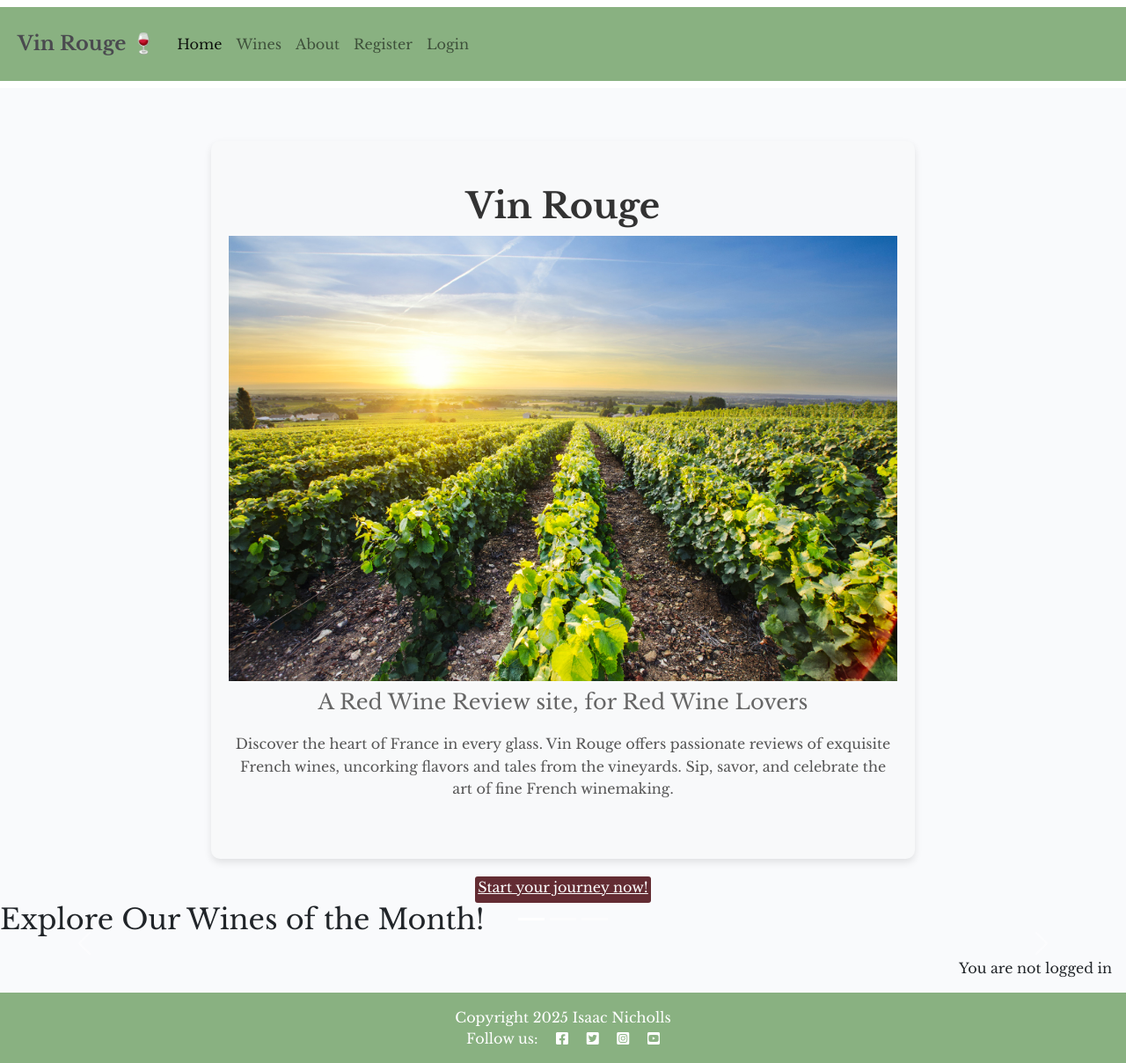
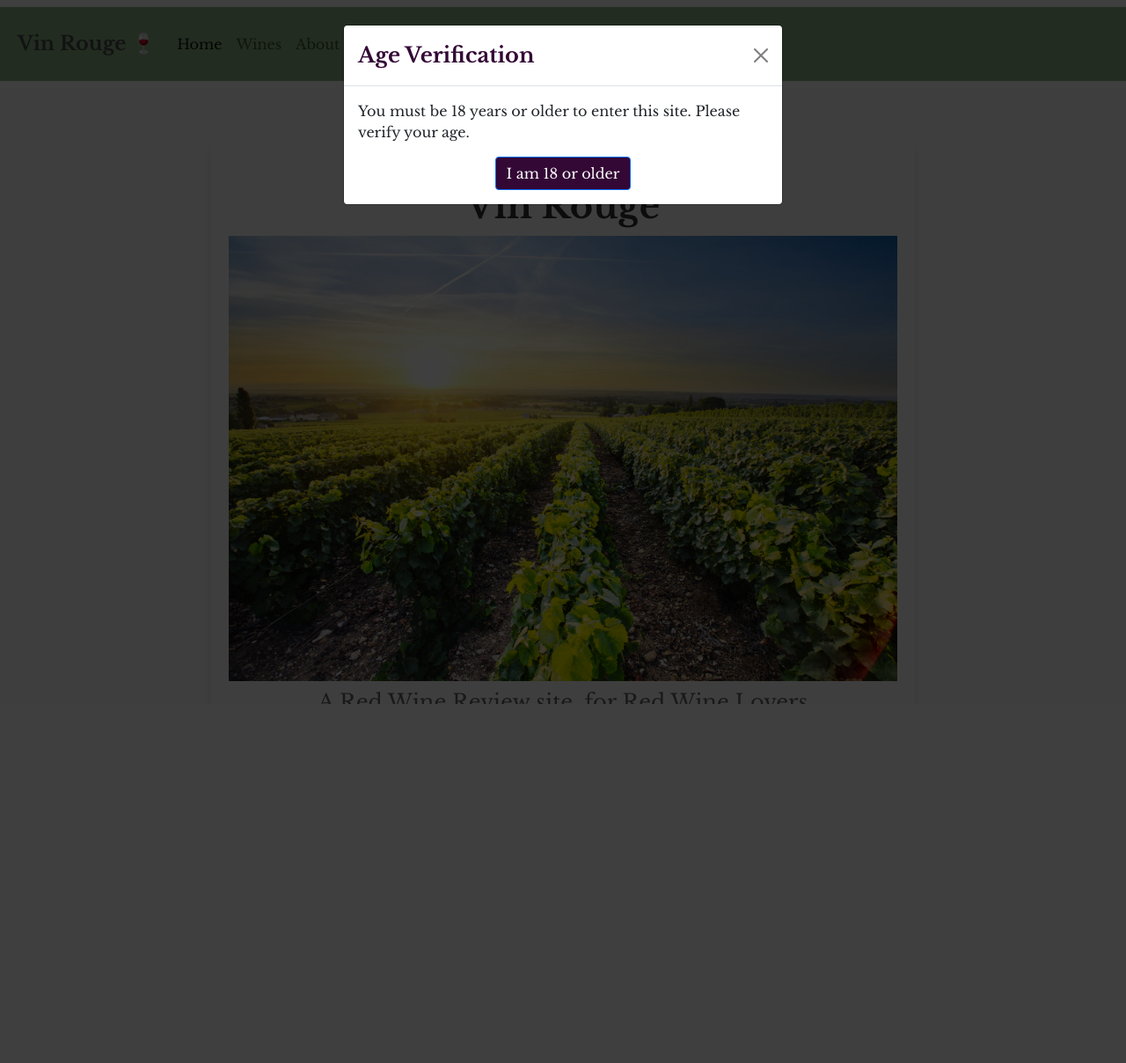
Before and after one commit to IsaacNicholls1/vin-rouge, a Django app: page / in a window 1280 px wide. Shown: the whole page at 88% size. After the commit the page ends 800 px from the top, so only its background shows below. Run offline with Django 4.2, Linux system fonts and the light colour scheme; some libraries are stand-ins or nearby versions.

Commit message:
add age verification modal

```diff
--- a/blog/templates/blog/index.html
+++ b/blog/templates/blog/index.html
@@ -2,15 +2,33 @@
 {% load static %}
 {% block content %}
 
+<!-- Age Verification Modal -->
+<div class="modal fade" id="ageVerificationModal" tabindex="-1" aria-labelledby="ageVerificationModalLabel" aria-hidden="true">
+    <div class="modal-dialog">
+        <div class="modal-content">
+            <div class="modal-header">
+                <h5 class="modal-title" id="ageVerificationModalLabel">Age Verification</h5>
+                <button type="button" class="btn-close" data-bs-dismiss="modal" aria-label="Close"></button>
+            </div>
+            <div class="modal-body">
+                <p>You must be 18 years or older to enter this site. Please verify your age.</p>
+                <button id="confirmAge" class="btn btn-primary">I am 18 or older</button>
+            </div>
+        </div>
+    </div>
+</div>
+
+
 <!-- Content Goes here -->
+
+
 <div class="main_content">
 
     <!-- Hero section with logo and tagline -->
     <div class="index">
         <h1 class="main-title">Vin Rouge</h1>
 
-        <img src="{% static 'images/vineyard.jpg' %}" alt="French vineyard"
-            class="logo">
+        <img src="{% static 'images/vineyard.jpg' %}" alt="French vineyard" class="logo">
         <h3 class="tagline">A Red Wine Review site, for Red Wine Lovers</h3>
 
         <!-- Main description of the app -->
@@ -22,47 +40,74 @@
     </div>
 
     <!-- CTA button to review pages -->
-    <div style="text-align: center; margin-top: 20px;"></div>
+    <div style="text-align: center; margin-top: 50px; margin-bottom: 50px;"></div>
     <a class="btn-signup" href="{% url 'wine_list' %}">Start your journey now!</a>
 </div>
+<br>
 
 
 <!-- Bootstrap Carousel -->
+<div
+    style="width:50%; height:45%; margin: 0 auto; border: 1px solid #ccc; padding: 20px; box-shadow: 0 0 10px rgba(0,0,0,0.1);">
     <h2 class="carousel-title">Explore Our Wines of the Month!</h2>
     <div id="carouselExampleIndicators" class="carousel slide" data-bs-ride="carousel">
         <div class="carousel-indicators">
-          <button type="button" data-bs-target="#carouselExampleIndicators" data-bs-slide-to="0" class="active" aria-current="true" aria-label="Slide 1"></button>
-          <button type="button" data-bs-target="#carouselExampleIndicators" data-bs-slide-to="1" aria-label="Slide 2"></button>
-          <button type="button" data-bs-target="#carouselExampleIndicators" data-bs-slide-to="2" aria-label="Slide 3"></button>
+            <button type="button" data-bs-target="#carouselExampleIndicators" data-bs-slide-to="0" class="active"
+                aria-current="true" aria-label="Slide 1"></button>
+            <button type="button" data-bs-target="#carouselExampleIndicators" data-bs-slide-to="1"
+                aria-label="Slide 2"></button>
+            <button type="button" data-bs-target="#carouselExampleIndicators" data-bs-slide-to="2"
+                aria-label="Slide 3"></button>
         </div>
         <div class="carousel-inner">
             <div class="carousel-item active">
-            <a href="{% url 'wine_detail' slug='chateauneuf-beauscatel' %}">
-                <img src="{{ wine.featured_image.url }}" alt="{{ wine.title }}" class="d-block w-100">
-            </a>
+                <img src="{% static 'images/burgundysketch.png' %}" alt="French vineyard" class="d-block w-100">
+                <div class="carousel-caption d-none d-md-block">
+                    <h5>Burgundy Sketch</h5>
+                </div>
             </div>
             <div class="carousel-item">
-            <a href="{% url 'wine_detail' slug='chateauneuf-beauscatel' %}"></a>
-                <img src="{{ wine.featured_image.url }}" alt="{{ wine.title }}" class="d-block w-100">
-            </a>
+                <img src="{% static 'images/winebottle.webp' %}" alt="French vineyard" class="d-block w-100">
+                <div class="carousel-caption d-none d-md-block">
+                    <h5>Wine Bottle</h5>
+                </div>
             </div>
             <div class="carousel-item">
-            <a href="{% url 'wine_detail' slug='chateauneuf-beauscatel' %}">
-                <img src="{{ wine. }}" alt="{{ wine.title }}" class="d-block w-100">
-            </a>
+                <img src="{% static 'images/redwine.jpg' %}" alt="Wine Image">
+                <div class="carousel-caption d-none d-md-block">
+                    <h5>Red Wine</h5>
                 </div>
             </div>
-        <button class="carousel-control-prev" type="button" data-bs-target="#carouselExampleIndicators" data-bs-slide="prev">
+        </div>
+        <button class="carousel-control-prev" type="button" data-bs-target="#carouselExampleIndicators"
+            data-bs-slide="prev">
             <span class="carousel-control-prev-icon" aria-hidden="true"></span>
             <span class="visually-hidden">Previous</span>
         </button>
-        <button class="carousel-control-next" type="button" data-bs-target="#carouselExampleIndicators" data-bs-slide="next">
+        <button class="carousel-control-next" type="button" data-bs-target="#carouselExampleIndicators"
+            data-bs-slide="next">
             <span class="carousel-control-next-icon" aria-hidden="true"></span>
             <span class="visually-hidden">Next</span>
         </button>
+    </div>
 </div>
 
 
 
 {% endblock content %}
+{% block extras %}
+<script>
+    document.addEventListener('DOMContentLoaded', function () {
+        if (!localStorage.getItem('ageVerified')) {
+            var ageVerificationModal = new bootstrap.Modal(document.getElementById('ageVerificationModal'));
+            ageVerificationModal.show();
+
+            document.getElementById('confirmAge').addEventListener('click', function () {
+                localStorage.setItem('ageVerified', 'true');
+                ageVerificationModal.hide();
+            });
+        }
+    });
+</script>
+{% endblock extras %}
 {% block copyright %}Copyright 2025 Isaac Nicholls{% endblock %}
--- a/static/css/style.css
+++ b/static/css/style.css
@@ -28,6 +28,13 @@
     color: white;
     padding: 20px;
     text-align: center;
+}
+
+h5 {
+    font-family: var(--main-font);
+    font-size: 1.5rem;
+    font-weight: 700;
+    color: #330835;
 }
 
 .light-bg {
--- /dev/null
+++ b/static/js/agemodal.js
@@ -0,0 +1,11 @@
+document.addEventListener('DOMContentLoaded', function () {
+    if (!localStorage.getItem('ageVerified')) {
+        var ageVerificationModal = new bootstrap.Modal(document.getElementById('ageVerificationModal'));
+        ageVerificationModal.show();
+
+        document.getElementById('confirmAge').addEventListener('click', function () {
+            localStorage.setItem('ageVerified', 'true');
+            ageVerificationModal.hide();
+        });
+    }
+});
--- a/templates/base.html
+++ b/templates/base.html
@@ -11,7 +11,7 @@
 <html class="h-100" lang="en">
 
 <head>
-    <title>Vin Rouge</title>
+    <title>{% block title %}Vin Rouge{% endblock %}</title>
     <meta name="viewport" content="width=device-width, initial-scale=1" />
 
     <!-- Google Fonts CSS -->
@@ -35,6 +35,7 @@
     <!-- Custom CSS -->
     <link rel="stylesheet" href="{% static 'css/style.css' %}">
 
+    {% block head %}{% endblock %}
 </head>
 
 <body class="d-flex flex-column h-100 main-bg">
@@ -130,6 +131,7 @@
     <script src="https://cdn.jsdelivr.net/npm/bootstrap@5.0.1/dist/js/bootstrap.bundle.min.js"
         integrity="sha384-gtEjrD/SeCtmISkJkNUaaKMoLD0//ElJ19smozuHV6z3Iehds+3Ulb9Bn9Plx0x4" crossorigin="anonymous">
         </script>
+    <script src="{% static 'js/agemodal.js' %}"></script>
 
     {% block extras %}
     {% endblock %}
```
Also changed, not shown: static/images/burgundysketch.png (added), static/images/winebottle.webp (added). Lines whose indentation alone changed are shown as unchanged.
